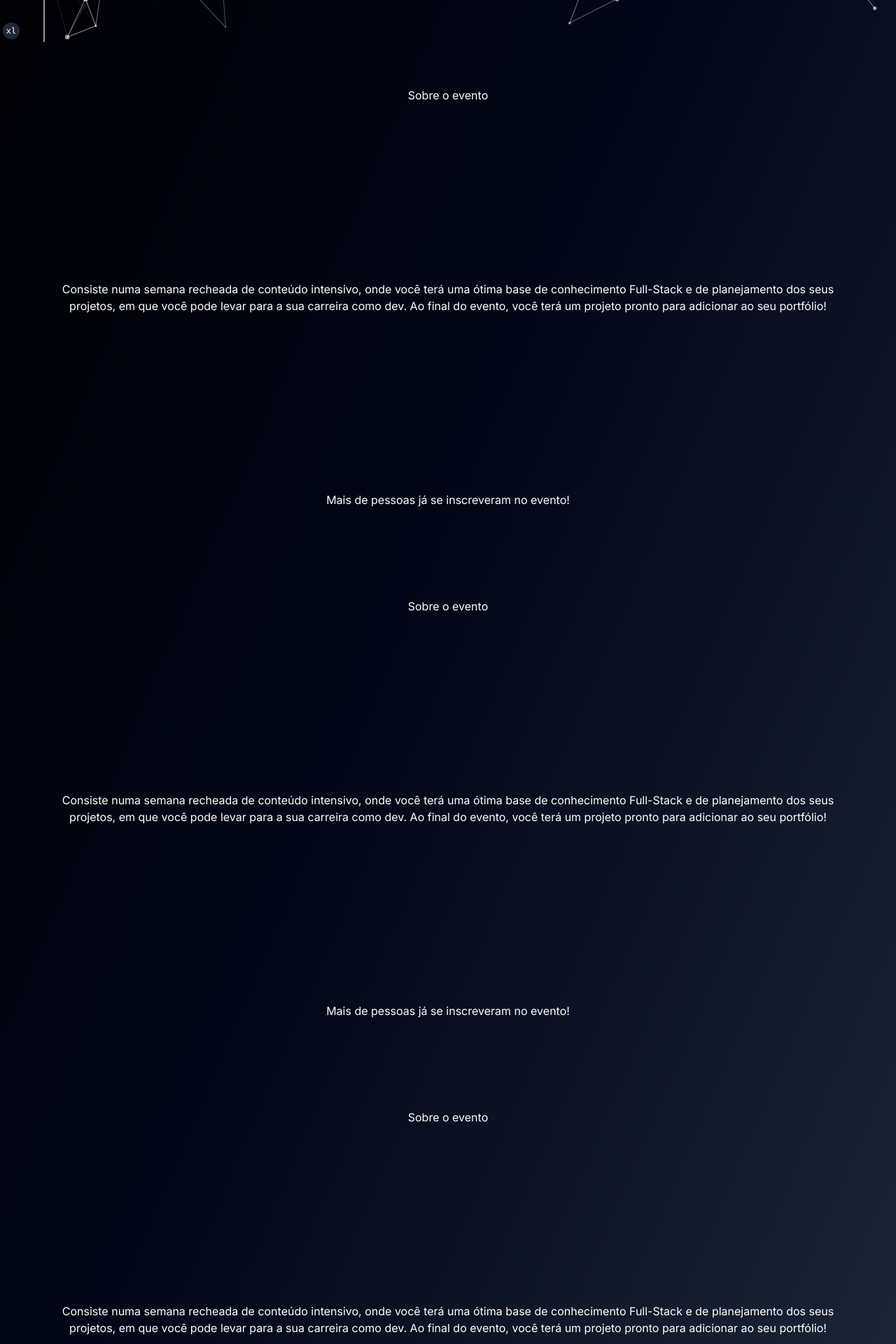
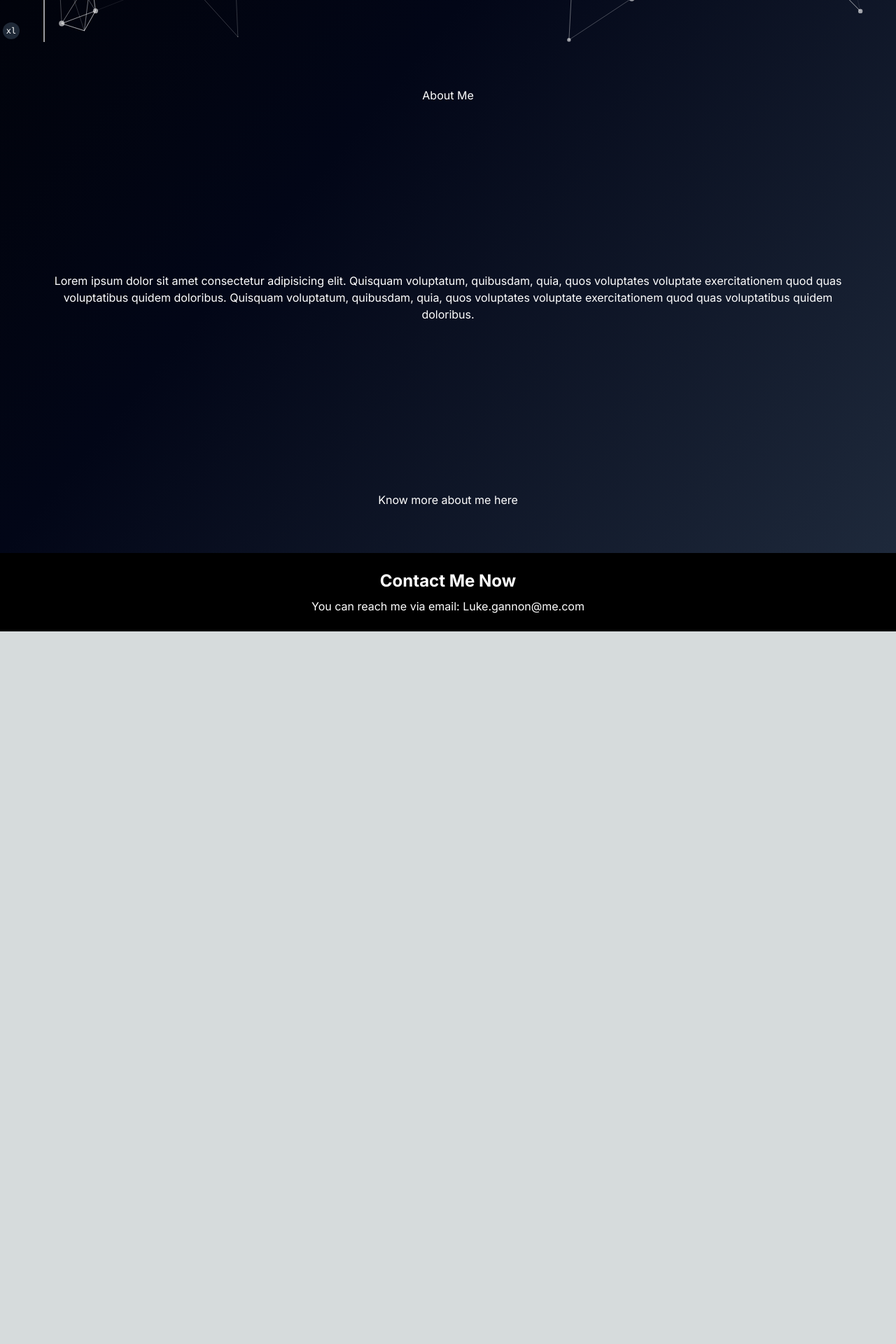
Before and after one commit to ForrestDevs/LukeGannonDotCom, a Next.js app: page / in a window 1280 px wide. Shown: the part 740-2660 px from the top of the page at 70% size. After the commit the page ends 1642 px from the top, so only its background shows below. Built offline with nearby package versions, Linux system fonts and the light colour scheme.

Commit message:
Updated About Me Section

```diff
--- a/src/app/page.tsx
+++ b/src/app/page.tsx
@@ -17,64 +17,16 @@ export default function Home() {
       <section className="w-full h-[calc(90vh+10px)] bg-transparent">
         <div className="w-full h-full text-white">
           <div className="flex flex-col items-center justify-between text-center p-[5%] w-full h-full ">
-            <h2 data-aos="fade-down">Sobre o evento</h2>
+            <h2>About Me</h2>
             <p data-aos="fade" className="text-sobre">
-              Consiste numa semana recheada de conteúdo intensivo, onde você
-              terá uma ótima base de conhecimento Full-Stack e de planejamento
-              dos seus projetos, em que você pode levar para a sua carreira como
-              dev. Ao final do evento, você terá um projeto pronto para
-              adicionar ao seu portfólio!
+              Lorem ipsum dolor sit amet consectetur adipisicing elit. Quisquam
+              voluptatum, quibusdam, quia, quos voluptates voluptate
+              exercitationem quod quas voluptatibus quidem doloribus. Quisquam
+              voluptatum, quibusdam, quia, quos voluptates voluptate
+              exercitationem quod quas voluptatibus quidem doloribus.
             </p>
-            <p
-              data-aos="flip-up"
-              data-aos-anchor-placement="top-bottom"
-              className="subscriptions"
-            >
-              Mais de pessoas já se inscreveram no evento!
-            </p>
-          </div>
-        </div>
-      </section>
-
-      <section className="w-full h-[calc(90vh+10px)] bg-transparent">
-        <div className="w-full h-full text-white">
-          <div className="flex flex-col items-center justify-between text-center p-[5%] w-full h-full ">
-            <h2 data-aos="fade-down">Sobre o evento</h2>
-            <p data-aos="fade" className="text-sobre">
-              Consiste numa semana recheada de conteúdo intensivo, onde você
-              terá uma ótima base de conhecimento Full-Stack e de planejamento
-              dos seus projetos, em que você pode levar para a sua carreira como
-              dev. Ao final do evento, você terá um projeto pronto para
-              adicionar ao seu portfólio!
-            </p>
-            <p
-              data-aos="flip-up"
-              data-aos-anchor-placement="top-bottom"
-              className="subscriptions"
-            >
-              Mais de pessoas já se inscreveram no evento!
-            </p>
-          </div>
-        </div>
-      </section>
-
-      <section className="w-full h-[calc(90vh+10px)] bg-transparent">
-        <div className="w-full h-full text-white">
-          <div className="flex flex-col items-center justify-between text-center p-[5%] w-full h-full ">
-            <h2 data-aos="fade-down">Sobre o evento</h2>
-            <p data-aos="fade" className="text-sobre">
-              Consiste numa semana recheada de conteúdo intensivo, onde você
-              terá uma ótima base de conhecimento Full-Stack e de planejamento
-              dos seus projetos, em que você pode levar para a sua carreira como
-              dev. Ao final do evento, você terá um projeto pronto para
-              adicionar ao seu portfólio!
-            </p>
-            <p
-              data-aos="flip-up"
-              data-aos-anchor-placement="top-bottom"
-              className="subscriptions"
-            >
-              Mais de pessoas já se inscreveram no evento!
+            <p>
+              Know more about me{" "} <Link href="/about">here</Link>
             </p>
           </div>
         </div>
@@ -94,7 +46,9 @@ export function Section1() {
       <Particles />
       <div className="flex flex-col gap-2 max-w-2xl h-fit absolute bottom-[30vh] mx-32 text-white">
         <p className="text-md md:text-xl text-gray-300">Hi, my name is</p>
-        <h1 className="text-4xl md:text-6xl font-bold text-white">Luke Gannon</h1>
+        <h1 className="text-4xl md:text-6xl font-bold text-white">
+          Luke Gannon
+        </h1>
         <h2 className="text-3xl md:text-4xl text-gray-200">
           Undergraduate, Software Developer
         </h2>
--- a/src/components/home/Footer.tsx
+++ b/src/components/home/Footer.tsx
@@ -3,7 +3,7 @@ export default function Footer() {
     <footer className="flex flex-col lg:flex-row items-center justify-evenly gap-4 p-6 bg-black text-white bottom-0 w-full">
       <div className="text-center">
         <h2 className="text-2xl font-bold">Contact Me Now</h2>
-        <p className="mt-2">You can reach me via email: myemail@example.com</p>
+        <p className="mt-2">You can reach me via email: Luke.gannon@me.com</p>
       </div>
     </footer>
   );
```
